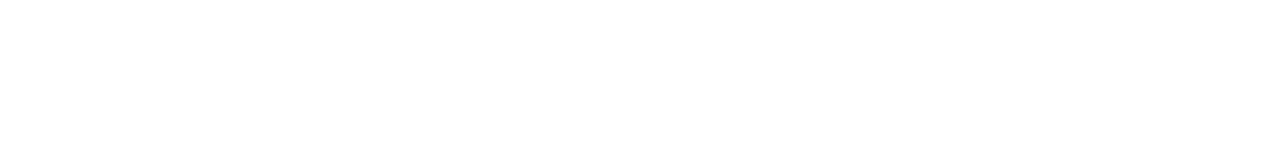
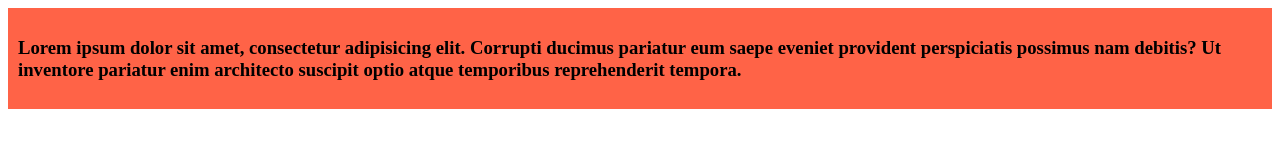
Before and after one commit to Syeed141/my-simple-web, a plain HTML site: page first.html in a window 1280 px wide. Drawn offline with Linux system fonts and the light colour scheme.

Commit message:
my first change

```diff
--- /dev/null
+++ b/color/style.css
@@ -0,0 +1,6 @@
+div{
+
+background-color:tomato;
+padding:10px;
+
+}
--- a/first.html
+++ b/first.html
@@ -4,8 +4,16 @@
     <meta charset="UTF-8">
     <meta name="viewport" content="width=device-width, initial-scale=1.0">
     <title>My simple website</title>
+    <link rel="stylesheet" href="/color/style.css">
 </head>
 <body>
 
+    <div>
+
+   <h3>Lorem ipsum dolor sit amet, consectetur adipisicing elit. Corrupti ducimus pariatur eum saepe eveniet provident perspiciatis possimus nam debitis? Ut inventore pariatur enim architecto suscipit optio atque temporibus reprehenderit tempora. </h3>
+
+
+    </div>
+
 </body>
 </html>
```
